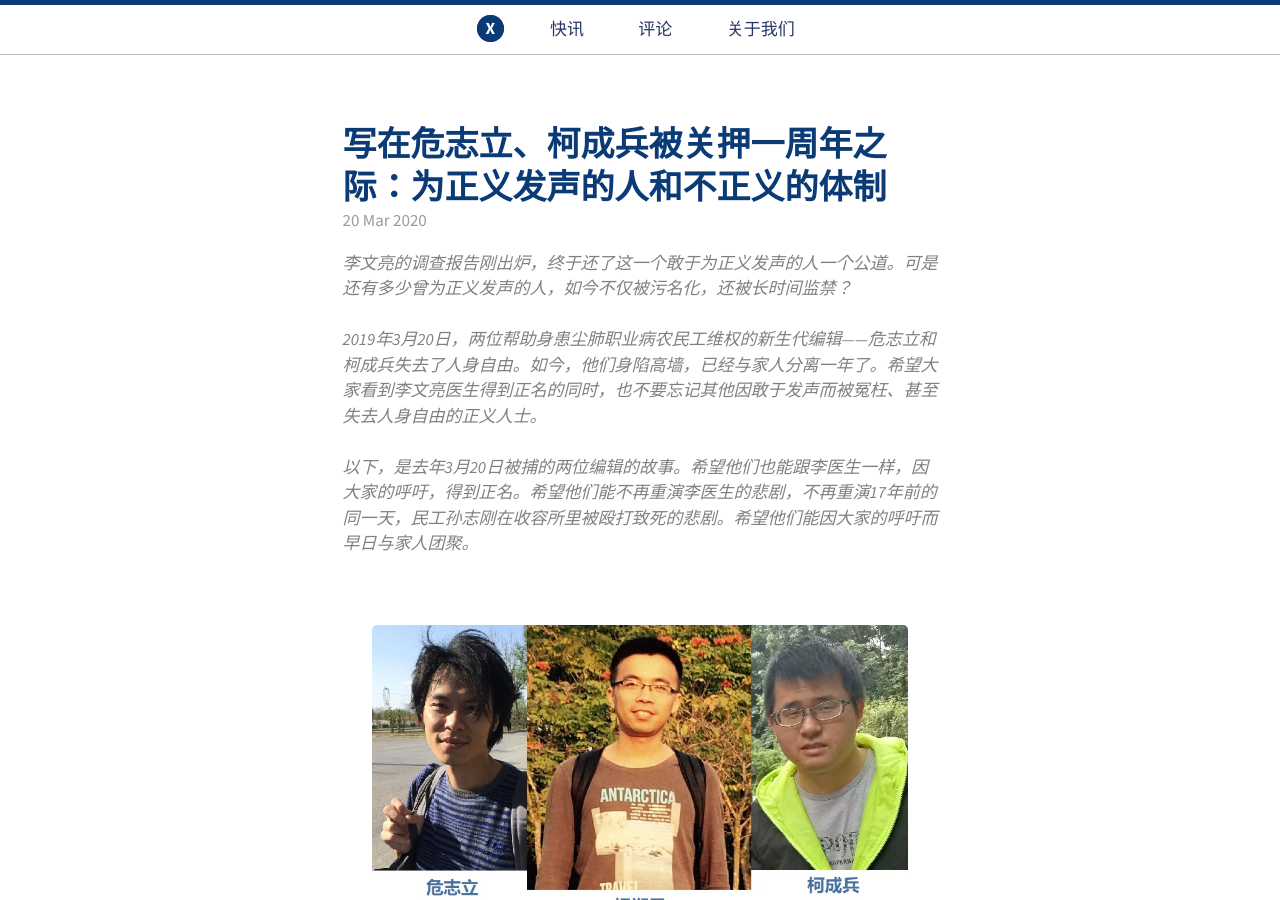
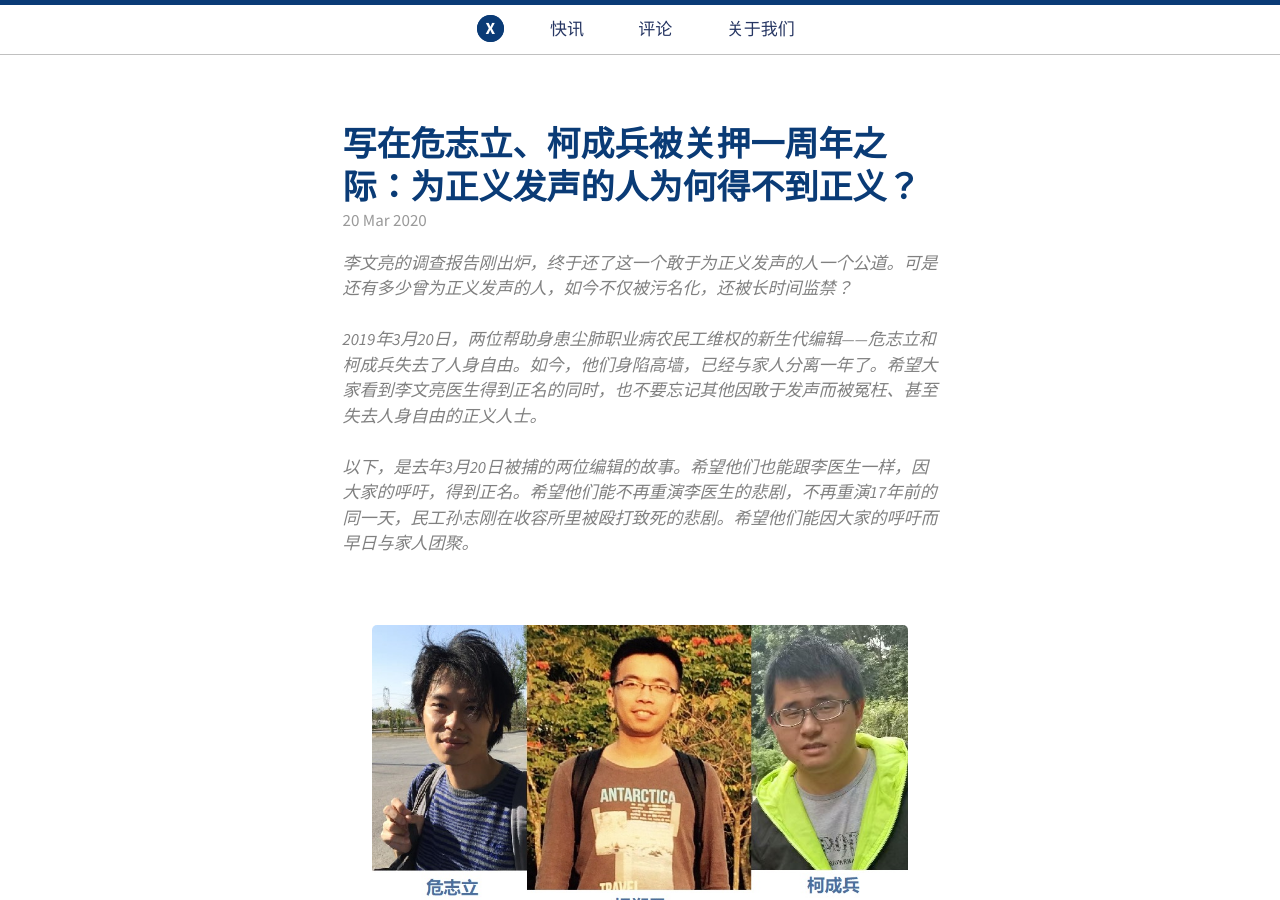
Before and after one commit to xsdai3/xsdai3.github.io, a Jekyll site: the page built from _posts/2020-03-20-yizhounian.md, in a window 1280 px wide and 900 px high. Built offline with Jekyll 4.4.1, drawn with Linux system fonts in a browser that asks for light colours; our own code applies the rules of GitHub Pages for plain Markdown files.

Commit message:
Update 2020-03-20-yizhounian.md

```diff
--- a/_posts/2020-03-20-yizhounian.md
+++ b/_posts/2020-03-20-yizhounian.md
@@ -1,6 +1,6 @@
 ---
 template: post
-title: "写在危志立、柯成兵被关押一周年之际：为正义发声的人和不正义的体制"
+title: "写在危志立、柯成兵被关押一周年之际：为正义发声的人为何得不到正义？"
 author: 马不停啼
 date: 2020-03-20
 tags: kuaixun
@@ -66,11 +66,15 @@
 
 如果该官派律师是法律援助律师，则当事人家属的律师委托权会排斥法律援助律师。因此，这种指派律师的做法没有法律依据，如果不是法律援助律师，而深陷牢狱的三人显然没有能力和机会去为自己聘请律师，显然，这又逻辑不通，于事实不相符合。
 
+<div style="text-align:center"><img src="/images/ziyou.jpg" width="90%"></div>
+
 更令人费解的是，危志立和柯成兵的官派律师，从未与家人联系，从未告知家属当事人的具体情况，比如案件现在到了哪一步，当事人有没有被起诉，法院有没有受理，案号是什么等，哪怕只是二人在看守所的生活条件等与案件无关的事情。
 
 后来，在家属不停追问下，坪山公安又先后告知三人家属，案子将于12月开庭审理，明确告知家属会秘密开庭，不许家属参与庭审。深圳坪山公安明确告知危家属，因案子涉及国家秘密，家属不能参加庭审，还在家属问开庭详情的时候，问家属是不是要去闹事。
 
 与此同时，因追问案号，危的家属被断电，遭遇警方谈话、去工作单位制造不良影响。三人的家属以及亲友不同程度都受到了公安威胁和恐吓。公安甚至在危妻家门口安装了巨型人脸识别摄像头，同时，禁止危妻在户籍地广州居住生活。
+
+<div style="text-align:center"><img src="/images/tingdian1.jpg" width="90%"></div>
 
 而远在西北某小山村居住的柯成兵女朋友马兰也被当地派出所谈话。而且谈话时间发生在了举国上下全力防治新型冠状肺炎、各地设卡封村封路之时的2020年2月。马兰因帮助柯父办理委托律师等事宜，被公安多次在柯父以及其他亲属跟前威胁抓捕。公安多次告知柯父：马兰也不是什么好人，反党反社会，公安在调查马兰，会抓马兰，以此来阻挠柯父关心儿子案件的决心。受柯成兵案件与严重抑郁症影响，马兰辞去了工作回了农村老家，已经大半年没有关注案件进程了。
 
@@ -79,6 +83,8 @@
 尔后，马兰听到一些不知晓事情真相又不懂法律、社会工作等的亲戚和乡邻对自己的无端猜测和污名化，有人甚至说马兰所从事的社会工作可能跟法轮功一个性质，也有人说马兰在参与着什么团体之类，反党反社会，而引起这些猜测和脏水的源头，又一次来自了执法者……
 
 各种的脏水与猜测纷至沓来，给被严重抑郁症困扰的马兰又增添了很多负担。
+
+<div style="text-align:center"><img src="/images/anxiety.jpg" width="90%"></div>
 
 起初听到、看到这些消息时，我的内心无比愤怒，我无法理解深圳坪山公安和检察院的做法。如果新生代三人帮助尘肺病工人真的有罪，那就按照法律程序来审理，让法院在当事人家属委托律师的参与下公开审理案件。让律师参与，让家属知情，依法公开审理，那最后法院判决三人有罪以及执行与罪行相符合的刑罚，那也说的通，当事人、家属以及关心案件进程的人也会理解并且尊重法律的权威。
 
```
